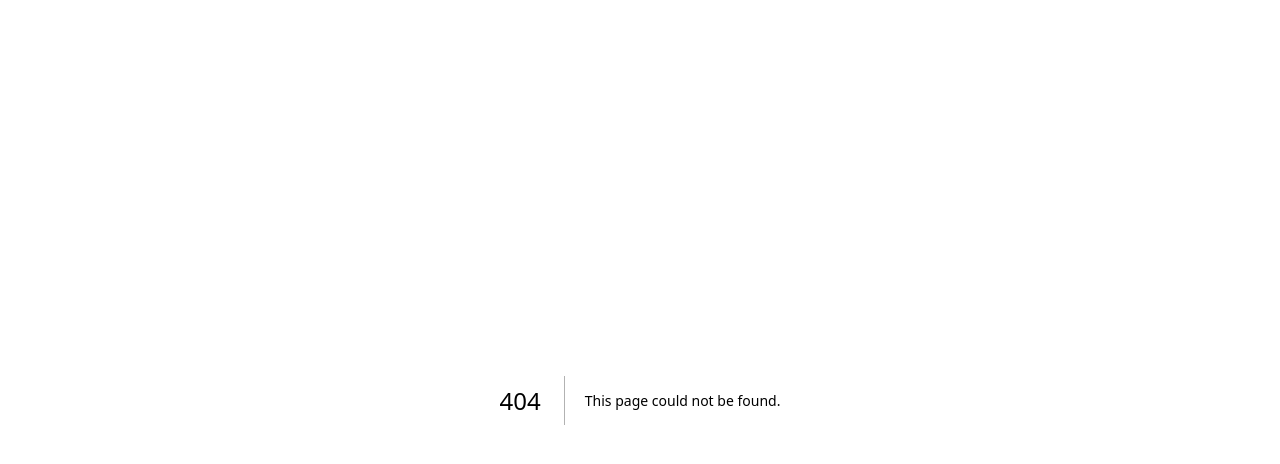
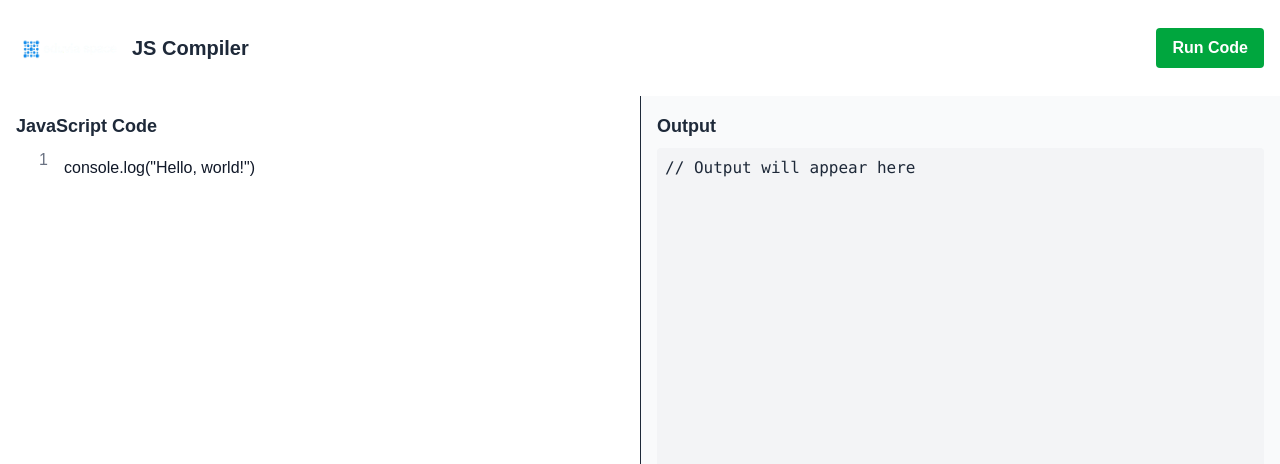
Before and after one commit to midhunpallampetty/eduvia, a Next.js app: page /javascript-compiler in a window 1280 px wide. Before the commit this address had no page. Shown: the top 464 px of the page. Built offline with nearby package versions, Linux system fonts and the light colour scheme.

Commit message:
updated sort

```diff
--- a/src/pages/compiler/index.tsx
+++ /dev/null
@@ -1,88 +0,0 @@
-import React, { useState } from 'react';
-import Editor from 'react-simple-code-editor';
-import Prism from 'prismjs';
-import 'prismjs/components/prism-javascript';
-import 'prismjs/themes/prism.css';
-import { motion, AnimatePresence } from 'framer-motion';
-
-const JSCompiler = () => {
-  const [code, setCode] = useState('// Write your JS code here\n');
-  const [output, setOutput] = useState('');
-
-  const runCode = () => {
-    try {
-      const originalLog = console.log;
-      let logResult = '';
-      console.log = (...args) => {
-        logResult += args.join(' ') + '\n';
-      };
-
-      // eslint-disable-next-line no-eval
-      eval(code);
-
-      console.log = originalLog;
-      setOutput(logResult);
-    } catch (err:any) {
-      setOutput('Error: ' + err.message);
-    }
-  };
-
-  return (
-    <div className="min-h-screen w-full bg-gradient-to-br from-[#0f2027] via-[#203a43] to-[#2c5364] flex items-center justify-center px-4 py-10">
-      <motion.div
-        initial={{ opacity: 0, y: 30 }}
-        animate={{ opacity: 1, y: 0 }}
-        transition={{ duration: 0.6 }}
-        className="w-full max-w-4xl p-6 backdrop-blur-md bg-white/10 border border-white/20 rounded-2xl shadow-[0_8px_32px_0_rgba(31,38,135,0.37)] text-white"
-      >
-        <h2 className="text-2xl font-extrabold mb-4 text-center text-white drop-shadow">💻 JavaScript Online Compiler</h2>
-
-        <Editor
-          value={code}
-          onValueChange={setCode}
-          highlight={code =>
-            Prism.highlight(code, Prism.languages.javascript, 'javascript')
-          }
-          padding={16}
-          style={{
-            fontFamily: '"Fira Code", monospace',
-            fontSize: 14,
-            border: '1px solid rgba(255, 255, 255, 0.2)',
-            borderRadius: '12px',
-            minHeight: '220px',
-            backgroundColor: 'rgba(255, 255, 255, 0.05)',
-            color: 'white',
-            boxShadow: 'inset 0 1px 4px rgba(255,255,255,0.1)',
-            transition: 'all 0.3s ease-in-out'
-          }}
-        />
-
-        <motion.button
-          whileHover={{ scale: 1.05 }}
-          whileTap={{ scale: 0.95 }}
-          onClick={runCode}
-          className="mt-6 block mx-auto px-6 py-2 bg-blue-600 text-white font-medium rounded-full shadow-lg hover:bg-blue-700 transition duration-300"
-        >
-          ▶ Run Code
-        </motion.button>
-
-        <AnimatePresence>
-          {output && (
-            <motion.div
-              initial={{ opacity: 0, y: 20 }}
-              animate={{ opacity: 1, y: 0 }}
-              exit={{ opacity: 0, y: 10 }}
-              transition={{ duration: 0.5 }}
-              className="mt-6 p-4 bg-white/10 backdrop-blur-sm border border-white/20 rounded-xl shadow-inner text-sm"
-            >
-              <h3 className="font-semibold text-white mb-2">🖥 Output:</h3>
-              <pre className="whitespace-pre-wrap text-white">{output}</pre>
-            </motion.div>
-          )}
-        </AnimatePresence>
-      </motion.div>
-    </div>
-  );
-};
-
-export default JSCompiler;
--- /dev/null
+++ b/src/pages/javascript-compiler/index.tsx
@@ -0,0 +1,117 @@
+import { useState, useRef,useEffect } from "react";
+import { useRouter } from "next/router";
+export default function CodeEditor() {
+  const [code, setCode] = useState(`console.log("Hello, world!")`);
+  const [output, setOutput] = useState("");
+  const textareaRef = useRef<HTMLTextAreaElement>(null);
+    const lineNumbersRef = useRef<HTMLDivElement>(null);
+    const router=useRouter()
+  const { code: queryCode } = router.query;
+  const handleScroll = () => {
+    if (textareaRef.current && lineNumbersRef.current) {
+      lineNumbersRef.current.scrollTop = textareaRef.current.scrollTop;
+    }
+  };
+
+  const executeCode = () => {
+    const log = [];
+    const customConsole = {
+      log: (...args:any) => log.push(args.join(" ")),
+      error: (...args:any) => log.push("Error: " + args.join(" ")),
+    };
+
+    try {
+      const wrappedCode = new Function("console", code);
+      wrappedCode(customConsole);
+    } catch (err:any) {
+      log.push("Error: " + err.message);
+    }
+
+    setOutput(log.join("\n"));
+  };
+
+  const lineCount = code.split("\n").length;
+
+  useEffect(() => {
+    if (queryCode && typeof queryCode === 'string') {
+      setCode(decodeURIComponent(queryCode));
+      executeCode()
+    } else {
+      setCode(`console.log("Hello, world!")`);
+    }
+  }, [queryCode]);
+
+  return (
+    <>
+      <div className="h-screen flex flex-col transition-colors">
+        {/* Navbar */}
+        <nav className="bg-white dark:bg-gray-900 text-gray-800 dark:text-white p-4 flex items-center justify-between shadow-md">
+          <div className="flex items-center gap-3">
+            <img src="/logo.png" alt="Logo" className="w-26 h-16" />
+            <h1 className="text-xl font-bold">JS Compiler</h1>
+          </div>
+          <div className="flex gap-3">
+            <button
+              onClick={executeCode}
+              className="bg-green-600 hover:bg-green-500 text-white px-4 py-2 rounded font-semibold transition-all duration-200 transform hover:scale-105 active:scale-95"
+            >
+              Run Code
+            </button>
+
+          </div>
+        </nav>
+
+        {/* Main Area */}
+        <div className="flex flex-1 overflow-hidden">
+          {/* Left Side - Code Editor */}
+          <div className="w-1/2 p-4 dark:bg-gray-900 bg-white flex flex-col">
+            <h2 className="text-lg mb-2 font-semibold text-gray-800 dark:text-white">JavaScript Code</h2>
+            <div className="flex flex-1 overflow-hidden relative">
+              <div
+                ref={lineNumbersRef}
+                className="h-full overflow-y-hidden text-gray-500 dark:text-gray-400 text-right pr-2 select-none font-mono bg-transparent"
+                style={{ width: "40px", lineHeight: "24px" }}
+              >
+                {Array.from({ length: lineCount }, (_, i) => (
+                  <div key={i + 1}>{i + 1}</div>
+                ))}
+              </div>
+              <textarea
+                ref={textareaRef}
+                value={code}
+                onChange={(e) => setCode(e.target.value)}
+                onScroll={handleScroll}
+                className="flex-1 p-2 dark:bg-gray-800 bg-white text-gray-900 dark:text-green-300 font-mono resize-none rounded outline-none"
+                style={{ lineHeight: "24px" }}
+              />
+            </div>
+          </div>
+
+          {/* Right Side - Output */}
+          <div className="w-1/2 p-4 bg-gray-50 dark:bg-gray-800 text-gray-800 dark:text-white border-l dark:border-l-gray-700 flex flex-col">
+            <h2 className="text-lg mb-2 font-semibold text-gray-800 dark:text-white">Output</h2>
+            <pre className="w-full flex-1 overflow-auto bg-gray-100 dark:bg-gray-900 text-gray-800 dark:text-green-400 p-2 rounded whitespace-pre-wrap animate-fadeIn">
+              {output || "// Output will appear here"}
+            </pre>
+          </div>
+        </div>
+
+        <style jsx global>{`
+          @keyframes fadeIn {
+            from {
+              opacity: 0;
+              transform: translateY(10px);
+            }
+            to {
+              opacity: 1;
+              transform: translateY(0);
+            }
+          }
+          .animate-fadeIn {
+            animation: fadeIn 0.3s ease-out;
+          }
+        `}</style>
+      </div>
+    </>
+  );
+}
--- a/src/pages/javascript/index.tsx
+++ b/src/pages/javascript/index.tsx
@@ -34,8 +34,8 @@ const JavaScriptTutorialPage = ({ tutorials }: any) => {
                 key={tutorial._id}
                 onClick={() => handleSelect(tutorial.slug)}
                 className={`w-full text-left group block p-3 rounded-lg transition-all duration-200 ${selectedSlug === tutorial.slug
-                    ? 'bg-green-50 border-l-4 border-green-500 text-green-600'
-                    : 'hover:bg-gray-50 hover:border-l-4 hover:border-green-300'
+                  ? 'bg-green-50 border-l-4 border-green-500 text-green-600'
+                  : 'hover:bg-gray-50 hover:border-l-4 hover:border-green-300'
                   }`}
               >
                 <span className="group-hover:translate-x-2 transition-transform">
@@ -65,7 +65,14 @@ const JavaScriptTutorialPage = ({ tutorials }: any) => {
 
               <div className="bg-gray-900 text-green-400 rounded-lg p-4 relative shadow-inner">
                 <div className="absolute top-2 right-4 text-sm text-green-500 font-semibold">
-                  Try it Yourself →
+                  <button
+                    onClick={() =>
+                      window.open(`/javascript-compiler?code=${encodeURIComponent(selectedTutorial.codeExample)}`, '_blank')
+                    }
+                    className="hover:underline"
+                  >
+                    Try it Yourself →
+                  </button>
                 </div>
                 <pre className="overflow-x-auto whitespace-pre-wrap break-words text-sm">
                   <code>{selectedTutorial.codeExample}</code>
```
Also changed, not shown: 1 other file (tests, documents, lock files or other folders).
